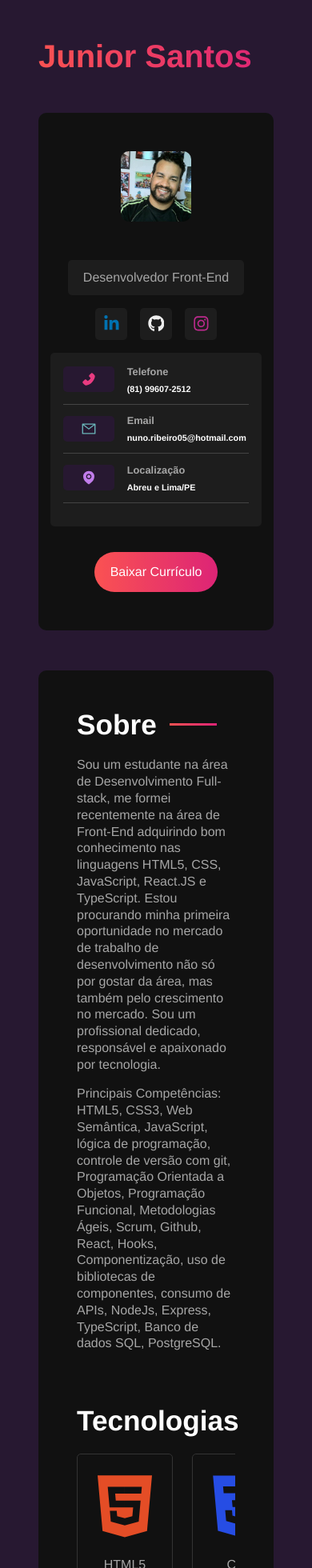
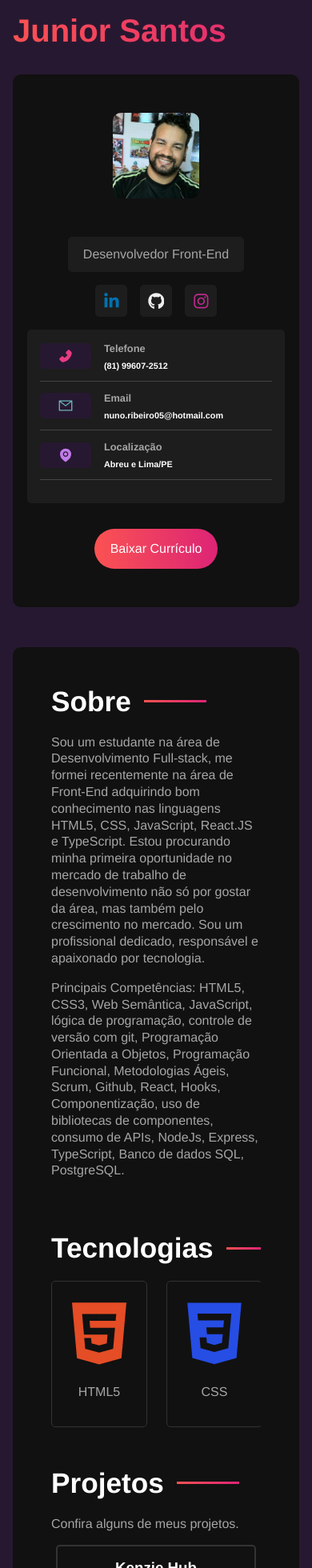
Before and after one commit to JuniorSantos05/Portfolio_Junior_Santos, a React (Vite) app in the folder portfolio_junior_santos/: page / in a window 390 px wide. Shown: the top 1960 px of the page at 80% size. Built offline with nearby package versions, Linux system fonts and the light colour scheme.

Commit message:
Fix: corrigindo uns detalhes do responsivo

```diff
--- a/portfolio_junior_santos/src/components/Projects/projects.sass
+++ b/portfolio_junior_santos/src/components/Projects/projects.sass
@@ -24,6 +24,11 @@
         gap: 20px
         border: 2px solid #333
         border-radius: variables.$card-border-radius
+        transition: 0.3s
+        &:hover
+            border: 2px solid #ffffff
+
+
 
         .project-information
             display: flex
--- a/portfolio_junior_santos/src/components/Technologies/technologies.sass
+++ b/portfolio_junior_santos/src/components/Technologies/technologies.sass
@@ -31,6 +31,9 @@
         padding: 1rem
         border: 1px solid #333
         border-radius: variables.$card-border-radius
+        transition: 0.3s
+        &:hover
+            border: 1px solid #ffffff
 
     h3
         color: variables.$text-color
--- a/portfolio_junior_santos/src/styles/app.sass
+++ b/portfolio_junior_santos/src/styles/app.sass
@@ -3,8 +3,8 @@
 #portifolio
     display: flex
     flex-direction: column
-    padding: 3rem
-    gap: 3rem
+    padding: 1rem
+    gap: 2rem
     max-width: 900px
     margin: 0 auto
 
```
